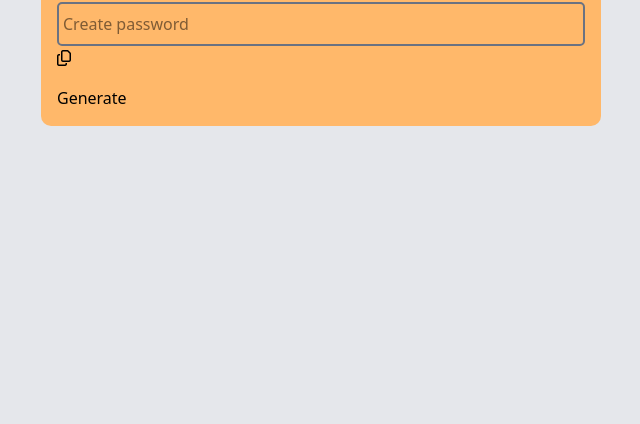
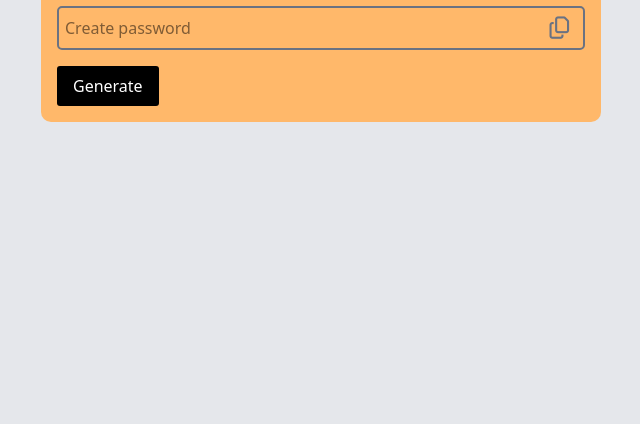
Before and after one commit to petermbiyu/passgenerator, a website: page index.html in a window 1280 px wide. Shown: the part 376-800 px from the top of the page, without its empty margins (319-959 px from the left). Drawn offline with Linux system fonts and the light colour scheme.

Commit message:
added more css

```diff
--- a/index.html
+++ b/index.html
@@ -1,25 +1,43 @@
-<!DOCTYPE html>
+<!doctype html>
 <html lang="en">
-<head>
-    <meta charset="UTF-8">
-    <meta name="viewport" content="width=device-width, initial-scale=1.0">
+  <head>
+    <meta charset="UTF-8" />
+    <meta name="viewport" content="width=device-width, initial-scale=1.0" />
     <title>Document</title>
     <!-- custom css -->
-    <link href="./src/output.css" rel="stylesheet">
+    <link href="./src/output.css" rel="stylesheet" />
     <!-- font awesome -->
-     <script src="https://kit.fontawesome.com/ad5b6e87a8.js" crossorigin="anonymous"></script>
-</head>
-<body class="w-screen h-screen bg-gray-200">
-    <div class="w-full h-full  flex justify-center items-center">
-        <div class=" w-full max-w-[560px] rounded-[10px] bg-orange-300 p-[1rem]">
-            <h1 class="text-[2rem] text-center font-semibold mb-[1rem]">Random Password Generator</h1>
-            <div class="pb-[1rem]">
-                <input type="text" name="Password" id="password" placeholder="Create password" class="w-full px-[4px] py-[8px] border-2 border-solid border-gray-500 rounded-[5px] ">
-                <i class="fa-regular fa-copy"></i>
-            </div>
-            <button>Generate</button>
+    <script
+      src="https://kit.fontawesome.com/ad5b6e87a8.js"
+      crossorigin="anonymous"
+    ></script>
+  </head>
+  <body class="w-screen h-screen bg-gray-200">
+    <div class="w-full h-full flex justify-center items-center">
+      <div class="w-full max-w-[560px] rounded-[10px] bg-orange-300 p-[1rem]">
+        <h1 class="text-[2rem] text-center font-semibold mb-[1rem]">
+          Random Password Generator
+        </h1>
+        <div class="pb-[1rem] relative">
+          <input
+            type="text"
+            name="Password"
+            id="password"
+            placeholder="Create password"
+            class="w-full px-[6px] py-[8px] border-2 border-solid border-gray-500 rounded-[5px] focus:outline-hidden"
+          />
+          <span class="absolute top-[0.7rem] right-[1rem]"
+            ><i
+              class="fa-regular fa-copy text-[1.4rem] text-gray-500 cursor-pointer"
+            ></i
+          ></span>
         </div>
+        <button
+          class="bg-black text-white py-[0.5rem] px-[1rem] cursor-pointer rounded-[3px]"
+        >
+          Generate
+        </button>
+      </div>
     </div>
-
-</body>
+  </body>
 </html>
```
Also changed, not shown: src/output.css.
